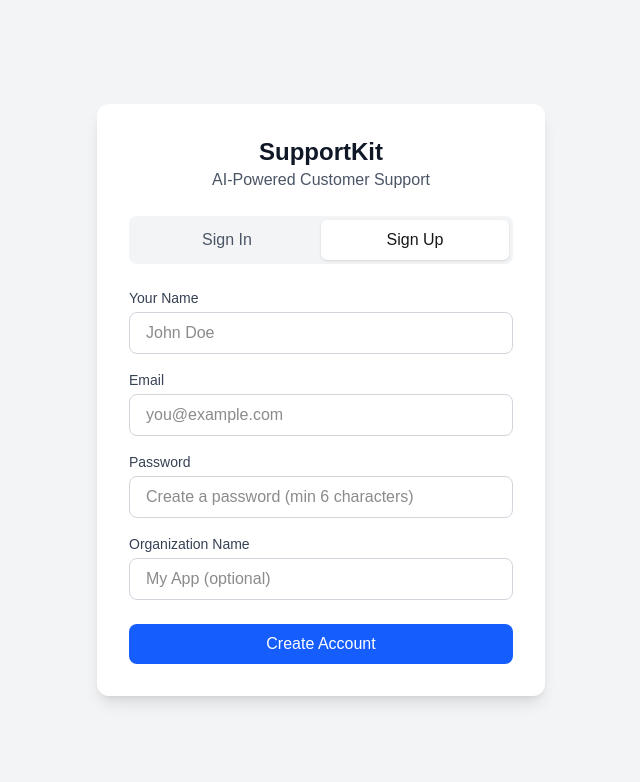
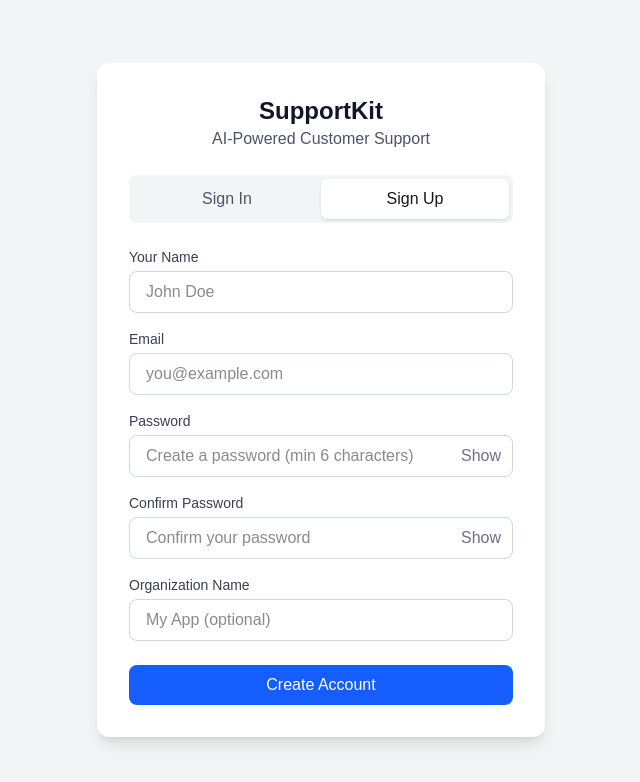
Before and after one commit to Babu12345/AppSupportSDK, a Next.js app in the folder dashboard/: page /login in a window 1280 px wide. Both pictures are taken after a click on the button "Sign Up". Shown: the top 782 px of the page, without its empty margins (319-959 px from the left). Built offline with nearby package versions, Linux system fonts and the light colour scheme; no server answers.

Commit message:
Update page

```diff
--- a/dashboard/src/app/login/page.tsx
+++ b/dashboard/src/app/login/page.tsx
@@ -9,6 +9,9 @@ export default function LoginPage() {
   const [mode, setMode] = useState<'login' | 'signup'>('login');
   const [email, setEmail] = useState('');
   const [password, setPassword] = useState('');
+  const [confirmPassword, setConfirmPassword] = useState('');
+  const [showPassword, setShowPassword] = useState(false);
+  const [showConfirmPassword, setShowConfirmPassword] = useState(false);
   const [name, setName] = useState('');
   const [orgName, setOrgName] = useState('');
   const [error, setError] = useState('');
@@ -39,6 +42,17 @@ export default function LoginPage() {
   const handleSignup = async (e: React.FormEvent) => {
     e.preventDefault();
     setError('');
+
+    if (password !== confirmPassword) {
+      setError('Passwords do not match');
+      return;
+    }
+
+    if (password.length < 6) {
+      setError('Password must be at least 6 characters');
+      return;
+    }
+
     setLoading(true);
 
     try {
@@ -110,14 +124,23 @@ export default function LoginPage() {
               <label className="block text-sm font-medium text-gray-700 mb-1">
                 Password
               </label>
+              <div className="relative">
                 <input
-                type="password"
+                  type={showPassword ? 'text' : 'password'}
                   value={password}
                   onChange={(e) => setPassword(e.target.value)}
                   placeholder="Enter your password"
-                className="w-full px-4 py-2 border border-gray-300 rounded-lg focus:ring-2 focus:ring-blue-500 focus:border-transparent"
+                  className="w-full px-4 py-2 border border-gray-300 rounded-lg focus:ring-2 focus:ring-blue-500 focus:border-transparent pr-12"
                   required
                 />
+                <button
+                  type="button"
+                  onClick={() => setShowPassword(!showPassword)}
+                  className="absolute right-3 top-1/2 -translate-y-1/2 text-gray-500 hover:text-gray-700"
+                >
+                  {showPassword ? 'Hide' : 'Show'}
+                </button>
+              </div>
             </div>
             <button
               type="submit"
@@ -158,15 +181,47 @@ export default function LoginPage() {
               <label className="block text-sm font-medium text-gray-700 mb-1">
                 Password
               </label>
+              <div className="relative">
                 <input
-                type="password"
+                  type={showPassword ? 'text' : 'password'}
                   value={password}
                   onChange={(e) => setPassword(e.target.value)}
                   placeholder="Create a password (min 6 characters)"
                   minLength={6}
-                className="w-full px-4 py-2 border border-gray-300 rounded-lg focus:ring-2 focus:ring-blue-500 focus:border-transparent"
+                  className="w-full px-4 py-2 border border-gray-300 rounded-lg focus:ring-2 focus:ring-blue-500 focus:border-transparent pr-12"
                   required
                 />
+                <button
+                  type="button"
+                  onClick={() => setShowPassword(!showPassword)}
+                  className="absolute right-3 top-1/2 -translate-y-1/2 text-gray-500 hover:text-gray-700"
+                >
+                  {showPassword ? 'Hide' : 'Show'}
+                </button>
+              </div>
+            </div>
+            <div className="mb-4">
+              <label className="block text-sm font-medium text-gray-700 mb-1">
+                Confirm Password
+              </label>
+              <div className="relative">
+                <input
+                  type={showConfirmPassword ? 'text' : 'password'}
+                  value={confirmPassword}
+                  onChange={(e) => setConfirmPassword(e.target.value)}
+                  placeholder="Confirm your password"
+                  minLength={6}
+                  className="w-full px-4 py-2 border border-gray-300 rounded-lg focus:ring-2 focus:ring-blue-500 focus:border-transparent pr-12"
+                  required
+                />
+                <button
+                  type="button"
+                  onClick={() => setShowConfirmPassword(!showConfirmPassword)}
+                  className="absolute right-3 top-1/2 -translate-y-1/2 text-gray-500 hover:text-gray-700"
+                >
+                  {showConfirmPassword ? 'Hide' : 'Show'}
+                </button>
+              </div>
             </div>
             <div className="mb-6">
               <label className="block text-sm font-medium text-gray-700 mb-1">
```
Also changed, not shown: 1 other file (tests, documents, lock files or other folders). Lines whose indentation alone changed are shown as unchanged.
